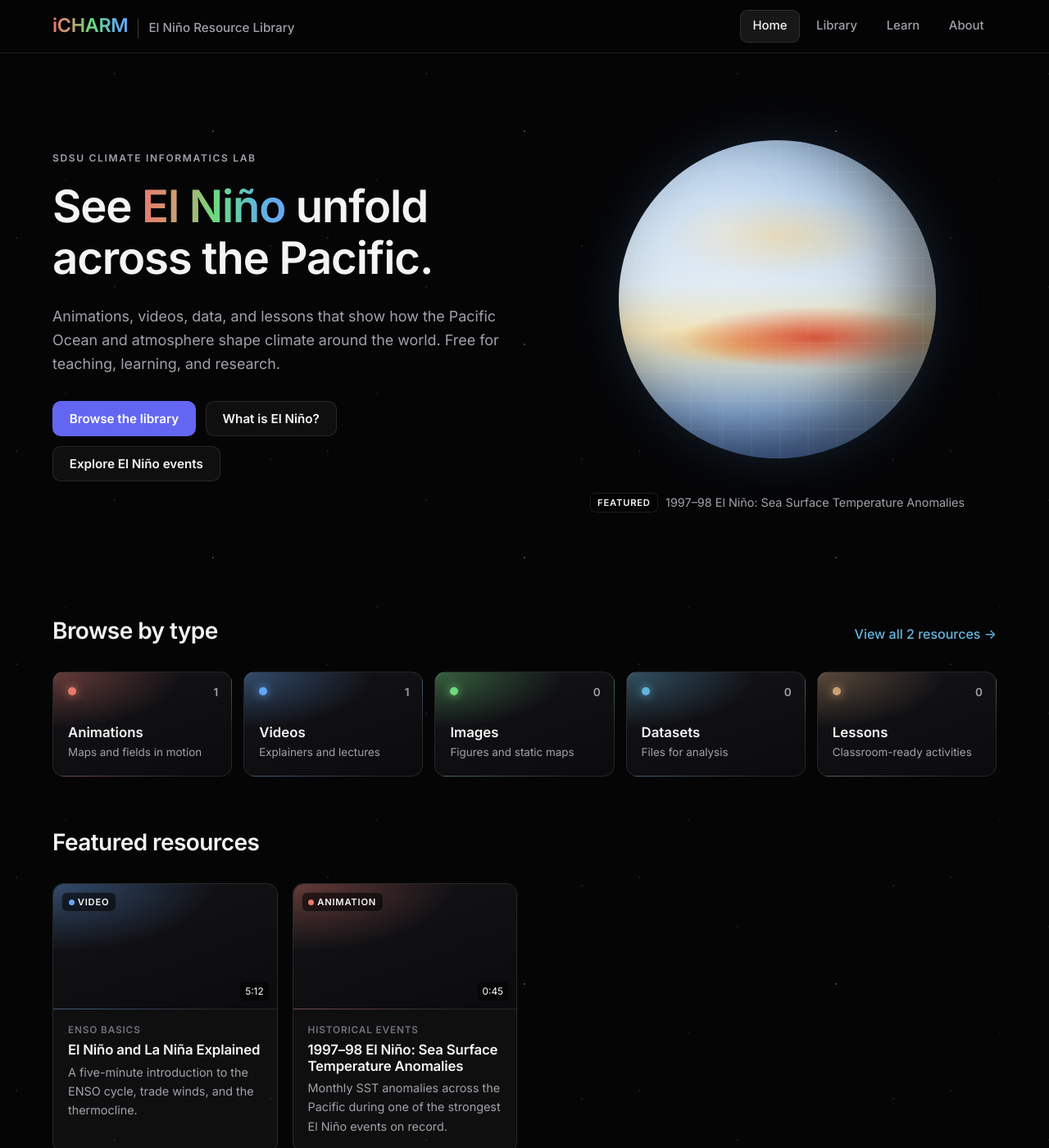
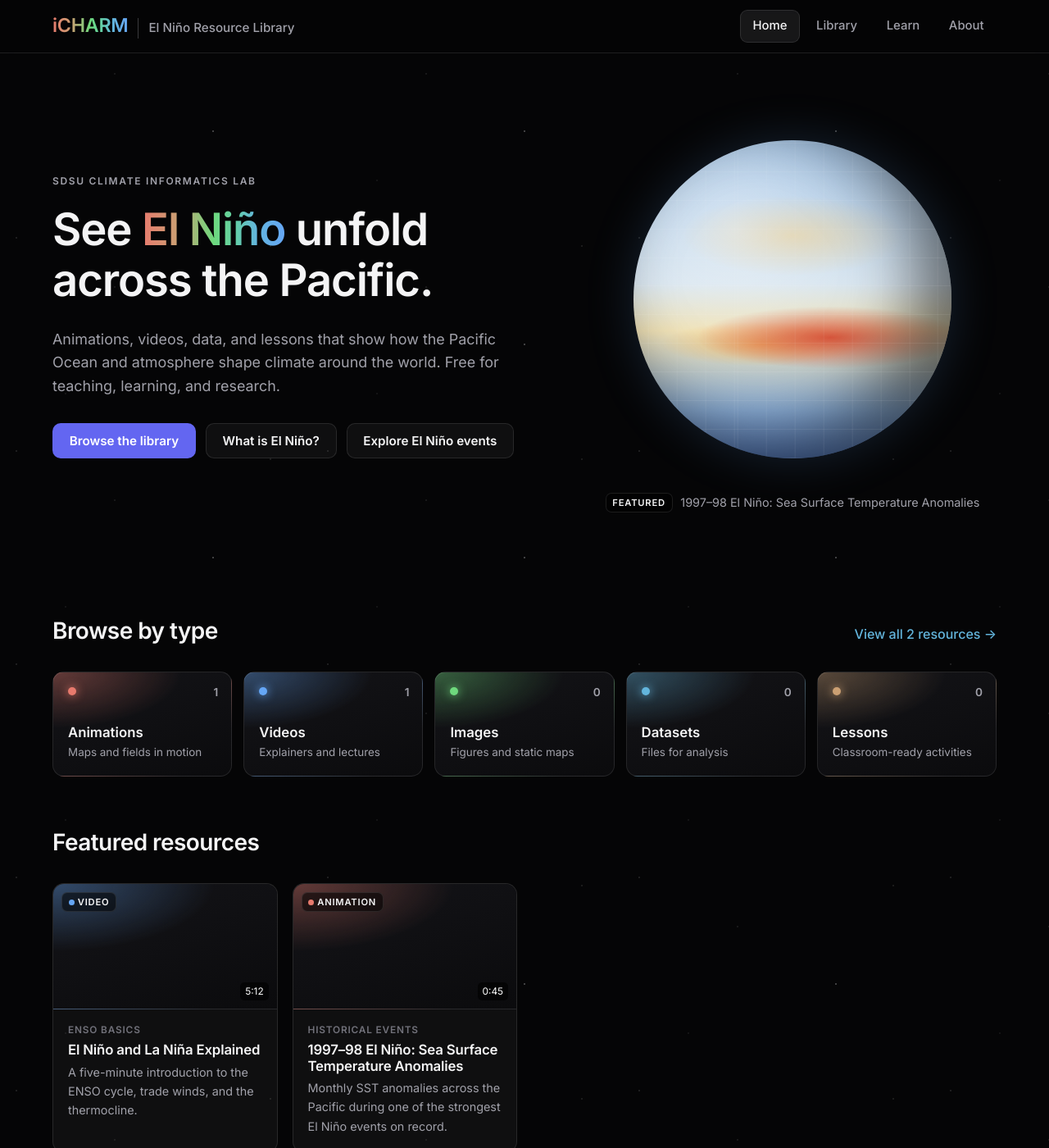
Before and after one commit to WaverleyMoody/El_Nino_SDSU, a Jekyll site: the page built from index.html, in a window 1280 px wide and 1400 px high. Shown: the whole window at 82% size. Built offline with Jekyll 4.4.1, drawn with Linux system fonts in a browser that asks for light colours.

Commit message:
Adjust hero-inner grid column ratio

```diff
--- a/assets/css/style.css
+++ b/assets/css/style.css
@@ -81,7 +81,7 @@ h3 { font-size: 1.05rem; letter-spacing: -.01em; }
 
 /* ===== Hero ===== */
 .hero { padding: 80px 0 72px; position: relative; overflow: hidden; }
-.hero-inner { display: grid; grid-template-columns: 1.05fr 1fr; gap: 56px; align-items: center; }
+.hero-inner { display: grid; grid-template-columns: 1.2fr 1fr; gap: 56px; align-items: center; }
 .hero h1 { max-width: 15ch; }
 .hero-actions { display: flex; gap: .75rem; flex-wrap: wrap; margin-top: 1.9rem; }
 .hero-feature { text-decoration: none; color: var(--text); display: flex; flex-direction: column; align-items: center; }
```
